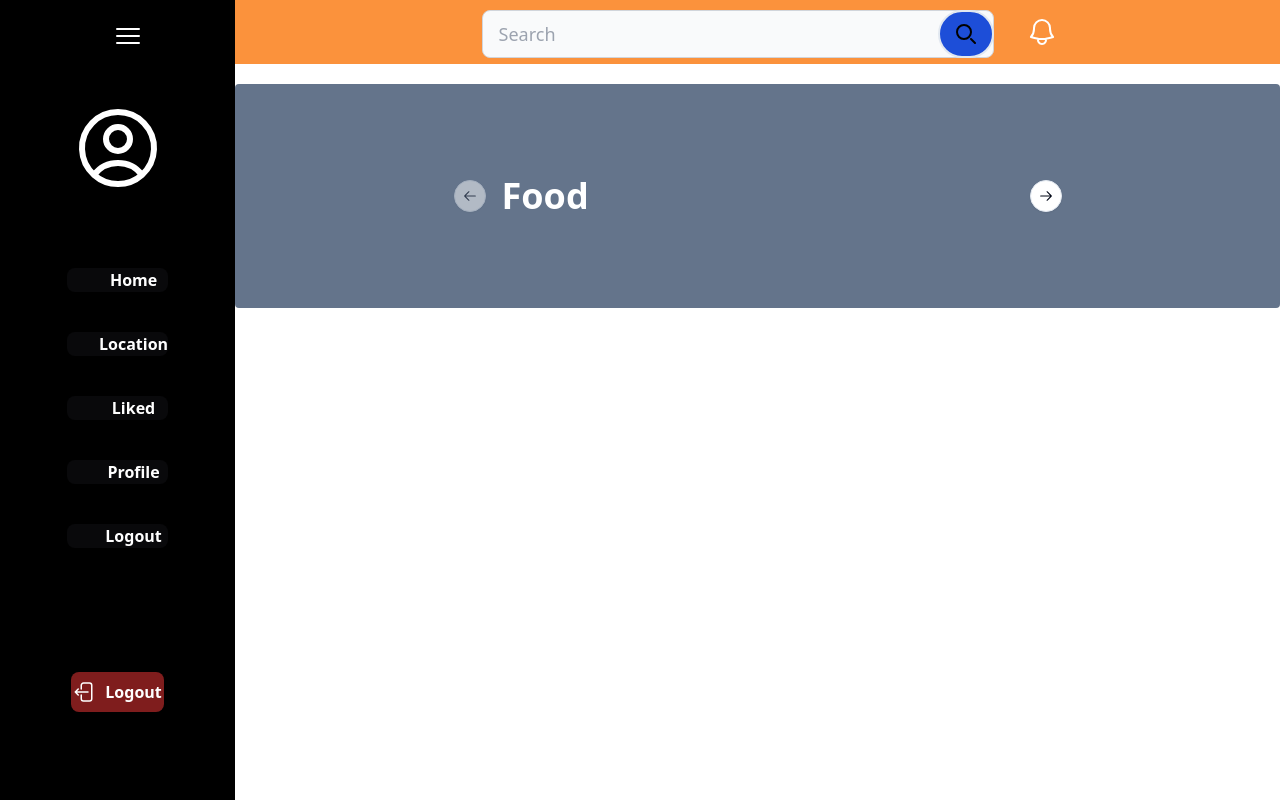
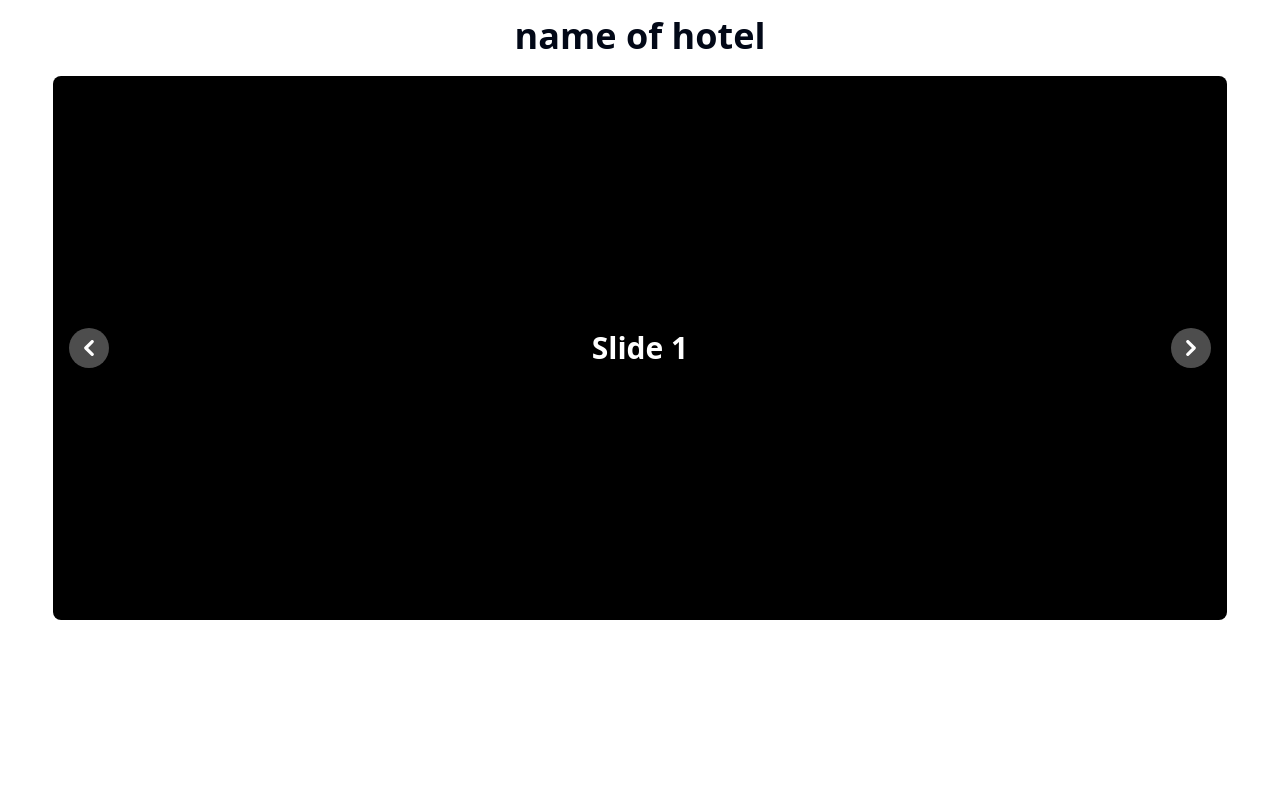
Before and after one commit to VinshMachado/fodhub, a Next.js app in the folder foodhub/: page /hotel in a window 1280 px wide. Built offline with nearby package versions, Linux system fonts and the light colour scheme.

Commit message:
signup page fix and hotel

```diff
--- a/foodhub/components/maincontent.tsx
+++ b/foodhub/components/maincontent.tsx
@@ -17,7 +17,6 @@ const maincontent = () => {
         {/* New "Hello" div */}
 
         <Car />
-
         <div className="mt-5 h-` w-11/12 flex justify-center  items-end rounded-sm  top-16 bg-slate-500 p-4 ">
           <div className="  w-11/12 md:text-4xl font-bold text-lg">
             <Carousel>
--- a/foodhub/components/ui/car.tsx
+++ b/foodhub/components/ui/car.tsx
@@ -17,8 +17,8 @@ const Car: React.FC = () => {
   };
 
   return (
-    <div className="relative w-11/12 bg-black overflow-hidden">
-      <div className="relative h-56 md:h-80 lg:h-96 overflow-hidden rounded-lg">
+    <div className="relative mt-5 rounded-lg w-11/12 bg-black overflow-hidden">
+      <div className="relative h-[400px] md:h-[34rem]  overflow-hidden rounded-lg">
         {slides.map((slide, index) => (
           <div
             key={index}
--- a/foodhub/pages/hotel.tsx
+++ b/foodhub/pages/hotel.tsx
@@ -9,172 +9,16 @@ import {
 } from "@/components/ui/carousel";
 import Profilething from "@/components/ui/Profilething";
 import Modal from "@/components/ui/model";
+import Car from "@/components/ui/car";
 
 const Hotel = () => {
-  const [expand, setExpand] = useState(true);
-  const [iconName, setIconName] = useState([
-    "Home",
-    "Location",
-    "Liked",
-    "Profile",
-    "Logout",
-  ]);
-
-  const expandThing = () => {
-    setExpand(!expand);
-  };
-
   return (
-    <div className="flex flex-col w-full items-center">
-      <div className="flex h-screen w-screen bg-white">
-        {/* Sidebar */}
-        <div
-          className={`transition-transform duration-500 ${
-            expand ? "w-72" : "w-20"
-          } bg-black text-white flex flex-col items-center`}
-        >
-          <div
-            className="flex justify-start w-8 ml-5 pt-5 hover:text-slate-400 cursor-pointer"
-            onClick={expandThing}
-          >
-            <svg
-              xmlns="http://www.w3.org/2000/svg"
-              fill="none"
-              viewBox="0 0 24 24"
-              strokeWidth="1.5"
-              stroke="currentColor"
-              className="w-8 h-8"
-            >
-              <path
-                strokeLinecap="round"
-                strokeLinejoin="round"
-                d="M3.75 6.75h16.5M3.75 12h16.5m-16.5 5.25h16.5"
-              />
-            </svg>
-          </div>
-          <div className="flex flex-col items-center justify-center mt-20 space-y-10">
-            <div className="w-full flex justify-center items-center mb-8 -mt-8">
-              <svg
-                xmlns="http://www.w3.org/2000/svg"
-                fill="none"
-                viewBox="0 0 24 24"
-                strokeWidth="1.5"
-                stroke="currentColor"
-                className="w-24 h-24"
-              >
-                <path
-                  strokeLinecap="round"
-                  strokeLinejoin="round"
-                  d="M17.982 18.725A7.488 7.488 0 0 0 12 15.75a7.488 7.488 0 0 0-5.982 2.975m11.963 0a9 9 0 1 0-11.963 0m11.963 0A8.966 8.966 0 0 1 12 21a8.966 8.966 0 0 1-5.982-2.275M15 9.75a3 3 0 1 1-6 0 3 3 0 0 1 6 0Z"
-                />
-              </svg>
-            </div>
-            {iconName.map((name, index) => (
-              <button
-                key={index}
-                className="bg-zinc-950 w-full h-10 rounded-lg my-1 font-bold flex items-center justify-center space-x-2 hover:bg-white hover:text-black"
-              >
-                <svg
-                  xmlns="http://www.w3.org/2000/svg"
-                  fill="none"
-                  viewBox="0 0 24 24"
-                  strokeWidth="1.5"
-                  stroke="currentColor"
-                  className="w-6 h-6"
-                >
-                  {/* SVG paths for different icons go here */}
-                </svg>
-                <span>{name}</span>
-              </button>
-            ))}
-            <div className="h-full flex justify-center items-center w-full pt-10">
-              <button className="bg-red-900 w-full m-1 h-10 rounded-lg flex items-center justify-center font-bold hover:bg-white hover:text-black">
-                <svg
-                  xmlns="http://www.w3.org/2000/svg"
-                  fill="none"
-                  viewBox="0 0 24 24"
-                  strokeWidth="1.5"
-                  stroke="currentColor"
-                  className="w-6 h-6 mr-2"
-                >
-                  <path
-                    strokeLinecap="round"
-                    strokeLinejoin="round"
-                    d="M8.25 9V5.25A2.25 2.25 0 0 1 10.5 3h6a2.25 2.25 0 0 1 2.25 2.25v13.5A2.25 2.25 0 0 1 16.5 21h-6a2.25 2.25 0 0 1-2.25-2.25V15m-3 0-3-3m0 0 3-3m-3 3H15"
-                  />
-                </svg>
-                <span>{iconName[4]}</span>
-              </button>
-            </div>
-          </div>
-        </div>
-        {/* Main Content */}
-        <div className="flex flex-col w-full">
-          <div className="w-full bg-orange-400 h-16 flex items-center justify-center">
-            <form className="ml-10 w-full max-w-lg mt-1">
-              <label className="sr-only">Search</label>
-              <div className="relative">
-                <input
-                  type="search"
-                  id="default-search"
-                  className="block w-full h-12 p-4 text-lg text-gray-900 border border-gray-300 rounded-lg bg-gray-50 focus:ring-blue-500 focus:border-blue-500"
-                  placeholder="Search"
-                  required
-                />
-                <button
-                  type="submit"
-                  className="absolute inset-y-0 right-0 flex items-center px-4 py-2 text-white bg-blue-700 hover:bg-blue-800 focus:ring-4 focus:outline-none focus:ring-blue-300 rounded-full border-2"
-                >
-                  <svg
-                    className="w-5 h-5 text-black"
-                    aria-hidden="true"
-                    xmlns="http://www.w3.org/2000/svg"
-                    fill="none"
-                    viewBox="0 0 20 20"
-                  >
-                    <path
-                      stroke="currentColor"
-                      strokeLinecap="round"
-                      strokeLinejoin="round"
-                      strokeWidth="2"
-                      d="m19 19-4-4m0-7A7 7 0 1 1 1 8a7 7 0 0 1 14 0Z"
-                    />
-                  </svg>
-                </button>
-              </div>
-            </form>
-            <div className="flex items-center text-white ml-4">
-              <svg
-                xmlns="http://www.w3.org/2000/svg"
-                fill="none"
-                viewBox="0 0 24 24"
-                strokeWidth="1.5"
-                stroke="currentColor"
-                className="w-8 h-8 mx-4 hover:text-slate-400"
-              >
-                <path
-                  strokeLinecap="round"
-                  strokeLinejoin="round"
-                  d="M14.857 17.082a23.848 23.848 0 0 0 5.454-1.31A8.967 8.967 0 0 1 18 9.75V9A6 6 0 0 0 6 9v.75a8.967 8.967 0 0 1-2.312 6.022c1.733.64 3.56 1.085 5.455 1.31m5.714 0a24.255 24.255 0 0 1-5.714 0m5.714 0a3 3 0 1 1-5.714 0"
-                />
-              </svg>
-            </div>
-          </div>
-
-          <div className="mt-5 h-56 flex justify-center items-center bg-slate-500 p-4 rounded-sm">
-            <div className="w-full max-w-lg text-4xl font-bold">
-              <Carousel className="h-full flex items-end">
-                <CarouselContent className="text-white">
-                  <CarouselItem>Food</CarouselItem>
-                  <CarouselItem>Place</CarouselItem>
-                  <CarouselItem>Price</CarouselItem>
-                </CarouselContent>
-                <CarouselPrevious />
-                <CarouselNext />
-              </Carousel>
-            </div>
-          </div>
-        </div>
+    <div>
+      <span className="font-bold text-4xl justify-center flex items-center mt-4">
+        name of hotel
+      </span>
+      <div className="flex justify-center items-center ">
+        <Car />
       </div>
     </div>
   );
--- a/foodhub/pages/login.tsx
+++ b/foodhub/pages/login.tsx
@@ -44,8 +44,8 @@ const index = () => {
   };
 
   return (
-    <div className="h-screen w-screen flex justify-center bg-slate-600 items-center p-4 sm:p-0">
-      <div className="flex flex-col bg-gray-500 rounded-lg items-center justify-center h-4/5 shadow-[#312f2f] shadow-xl w-full max-w-md sm:w-full">
+    <div className="h-screen w-full flex justify-center bg-slate-900 items-center p-4 sm:p-0">
+      <div className="flex flex-col bg-gray-500 rounded-lg items-center justify-center h-4/5 shadow-[#312f2f] shadow-xl w-full  sm:w-auto">
         <b>
           <h1 className="text-xl font-serif text-center">Login</h1>
         </b>
@@ -55,13 +55,13 @@ const index = () => {
           onChange={gmailchange}
           type="email"
           placeholder="Email"
-          className="border-gray-600 placeholder:text-gray-600 pl-3 border-2 m-1 h-10 rounded-lg hover:border-gray-50 w-full max-w-md"
+          className="border-gray-600 placeholder:text-gray-600 pl-3 border-2 m-1 h-10 rounded-lg hover:border-gray-50 w-96 max-w-md"
         />
         <input
           onChange={handelchange}
           type={show ? "text" : "password"}
           placeholder="Password"
-          className="border-gray-600 placeholder:text-gray-600 pl-3 border-2 m-1 h-10 rounded-lg hover:border-gray-50 w-full max-w-md"
+          className="border-gray-600 placeholder:text-gray-600 pl-3 border-2 m-1 h-10 rounded-lg hover:border-gray-50 w-96 max-w-md"
         />
         <div className="flex flex-col sm:flex-row items-center">
           <input type="checkbox" onClick={changeshow} className="mr-2" />
@@ -74,7 +74,7 @@ const index = () => {
           </a>
         </div>
         <button
-          className="bg-blue-500 w-full max-w-md h-10 rounded-lg my-2 font-bold text-white hover:bg-blue-400"
+          className="bg-blue-500 w-96 max-w-md h-10 rounded-lg my-2 font-bold text-white hover:bg-blue-400"
           onClick={logindetail}
         >
           Login
@@ -88,7 +88,7 @@ const index = () => {
         </h2>
         <h3 className="text-gray-300 text-center">Or</h3>
         <div className="flex flex-col items-center">
-          <button className="flex items-center my-3 h-10 w-full max-w-md font-bold text-base bg-white border border-white rounded-lg shadow-md px-4 py-2 hover:border-black focus:outline-none focus:ring-2 focus:ring-offset-2 focus:ring-gray-500">
+          <button className="flex  justify-center items-center my-3 h-10 w-96 max-w-md font-bold text-base bg-white border border-white rounded-lg shadow-md px-4 py-2 hover:border-black focus:outline-none focus:ring-2 focus:ring-offset-2 focus:ring-gray-500">
             <svg
               className="h-6 w-6 mr-2"
               xmlns="http://www.w3.org/2000/svg"
@@ -128,7 +128,7 @@ const index = () => {
             </svg>
             <span className="text-sm">Sign in with Google</span>
           </button>
-          <button className="flex items-center my-3 h-10 w-full max-w-md font-bold text-base bg-white border border-white rounded-lg shadow-md px-4 py-2 hover:border-black focus:outline-none focus:ring-2 focus:ring-offset-2 focus:ring-gray-500">
+          <button className="flex items-center justify-center  my-3 h-10 w-full max-w-md font-bold text-base bg-white border border-white rounded-lg shadow-md px-4 py-2 hover:border-black focus:outline-none focus:ring-2 focus:ring-offset-2 focus:ring-gray-500">
             <svg
               className="h-6 w-6 mr-2"
               xmlns="http://www.w3.org/2000/svg"
```
